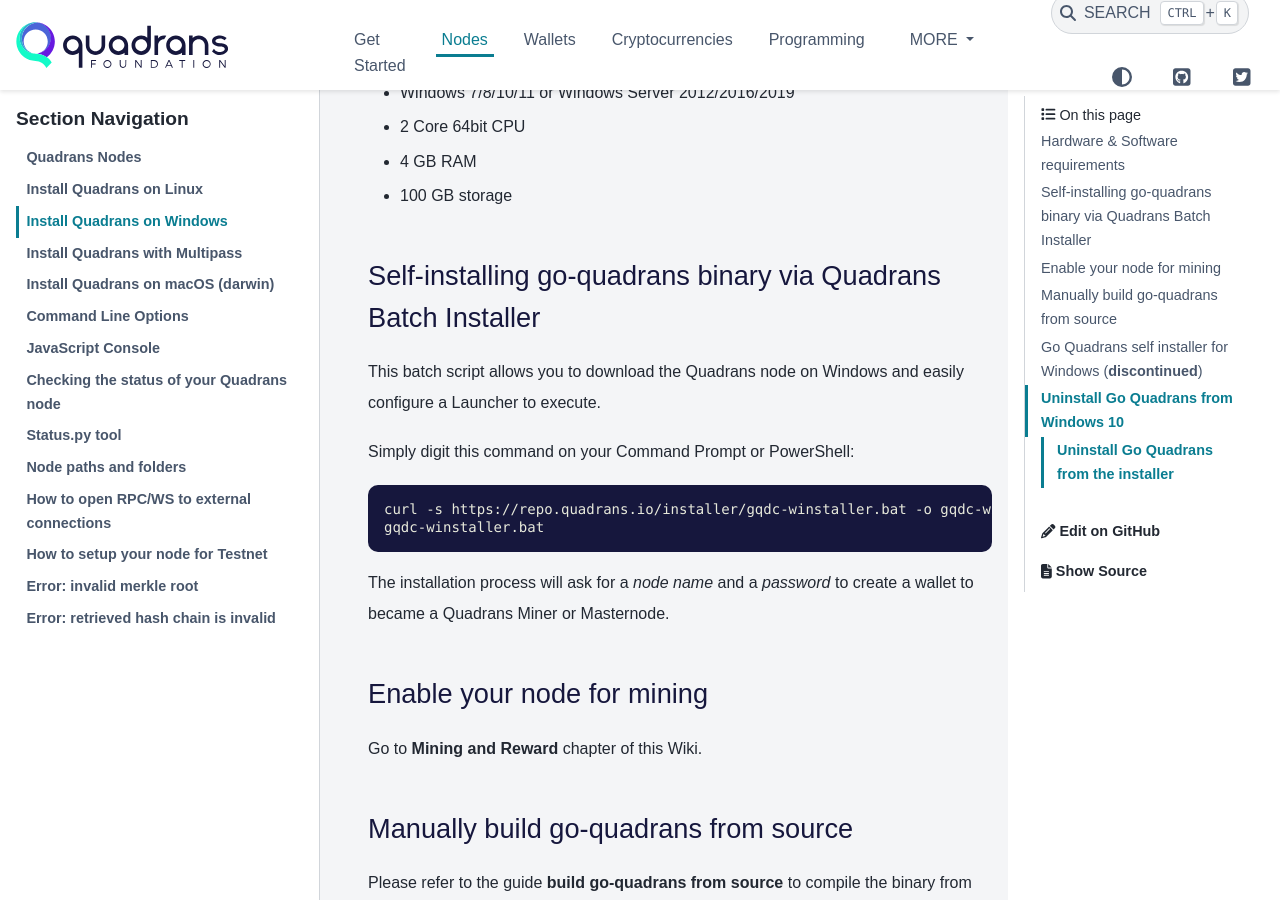
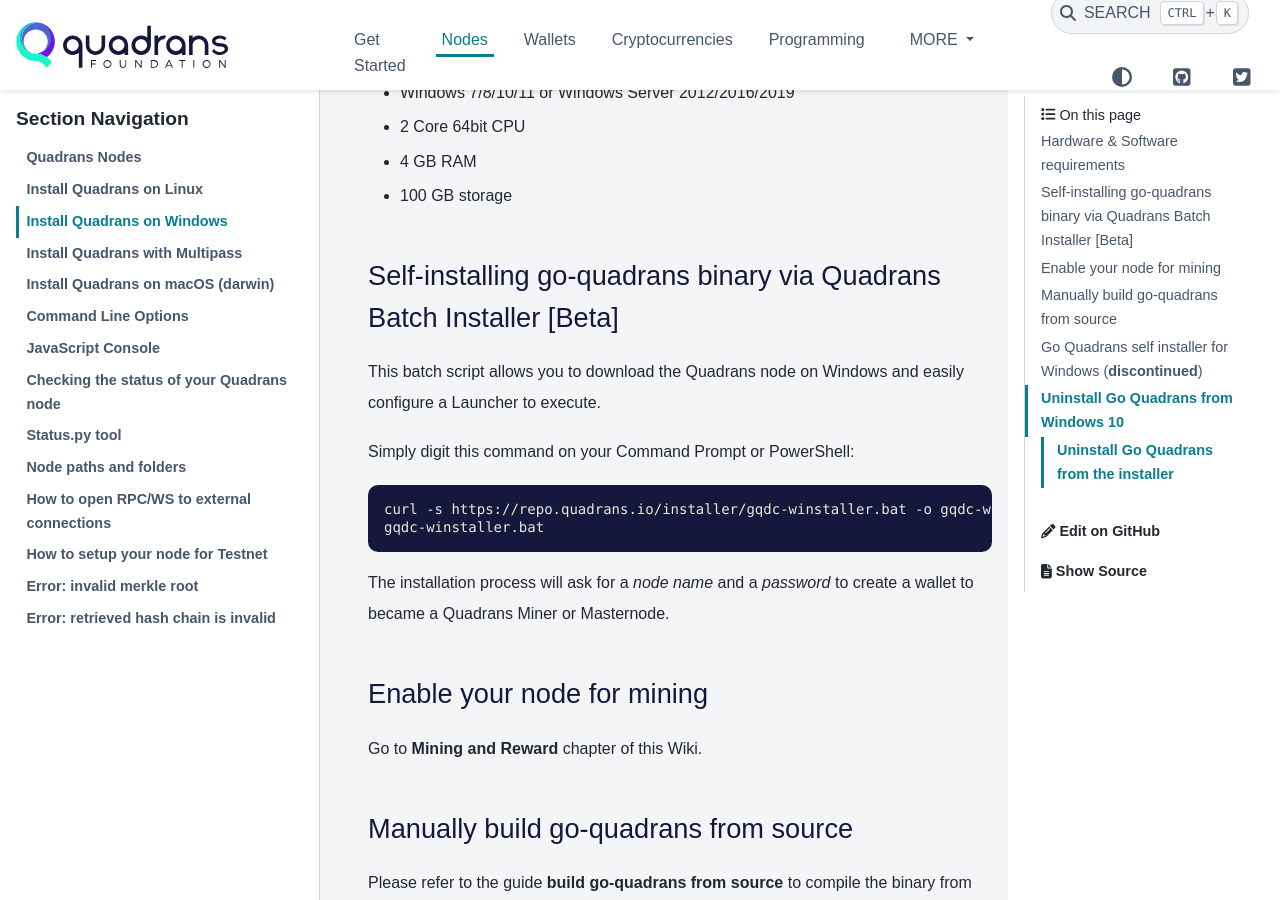
Before and after one commit to quadrans/wiki, a Sphinx documentation site: the page built from docs/nodes/installation/windows.md, in a window 1280 px wide and 900 px high, scrolled down 720 px. Built offline with Sphinx 7.4.7 and the PyData theme 0.15.4, drawn with Linux system fonts in a browser that asks for light colours; pages that are not in the unit, such as notebooks, are missing from menus.

Commit message:
Add Beta for Quadrans Batch Installer

```diff
--- a/docs/nodes/installation/windows.md
+++ b/docs/nodes/installation/windows.md
@@ -23,7 +23,7 @@
 * 4 GB RAM
 * 100 GB storage
 
-## Self-installing go-quadrans binary via Quadrans Batch Installer
+## Self-installing go-quadrans binary via Quadrans Batch Installer [Beta]
 
 This batch script allows you to download the Quadrans node on Windows and easily configure a Launcher to execute.
 
```
